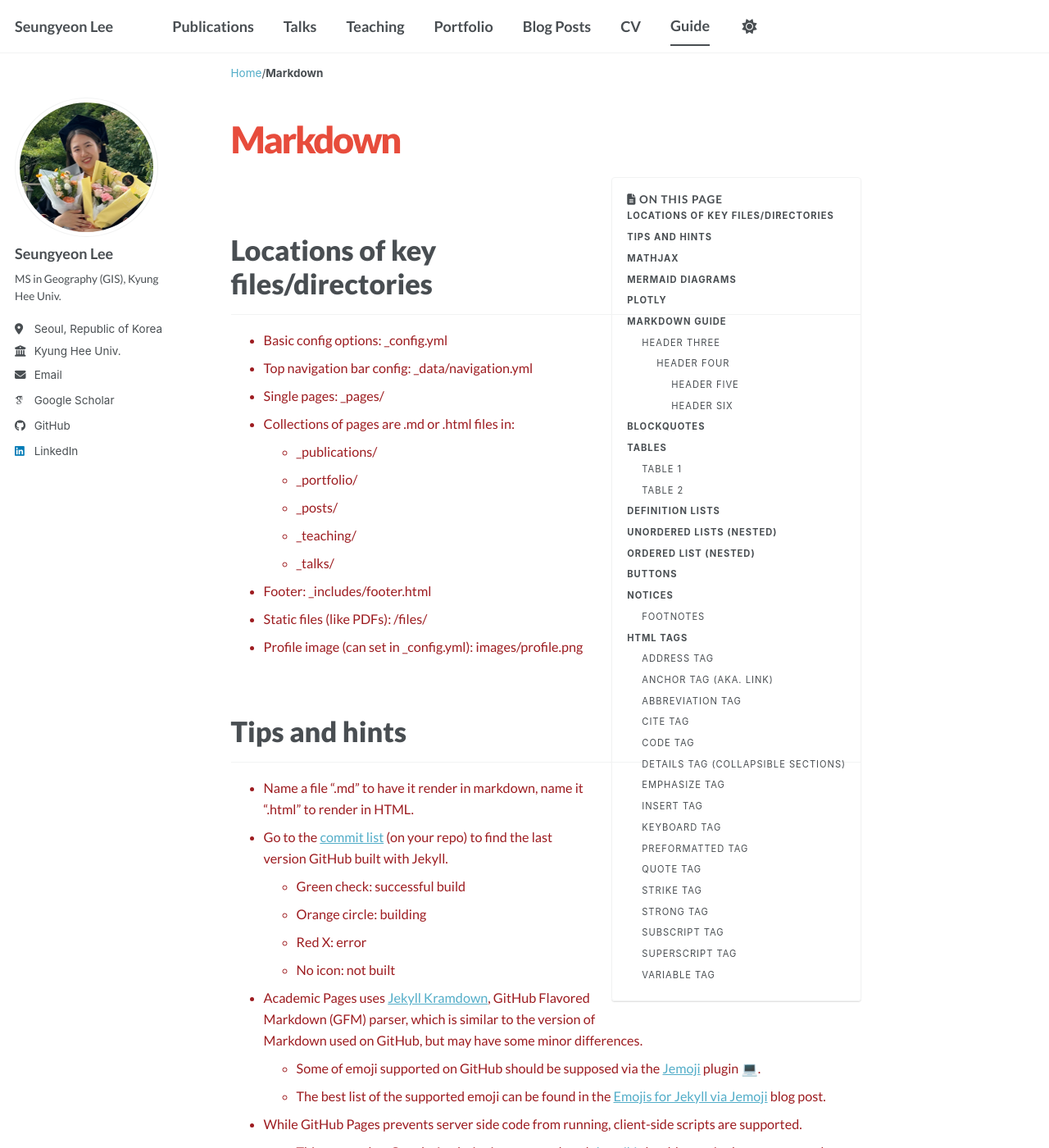
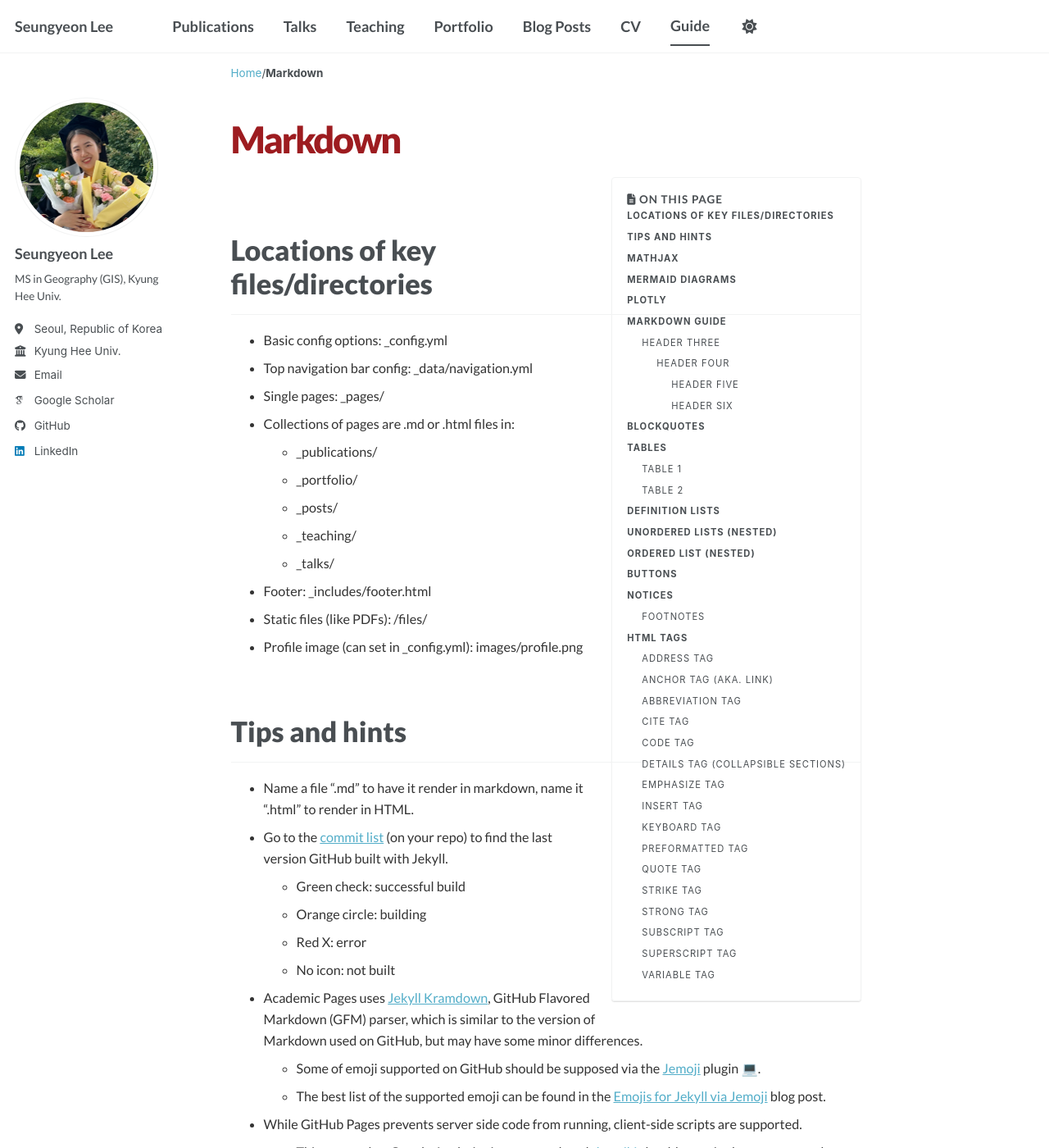
Before and after one commit to seungyeon677/seungyeon677.github.io, a Jekyll site: the page built from _pages/markdown.md, in a window 1280 px wide and 1400 px high. Shown: the whole window at 82% size. Built offline with Jekyll 4.4.1, drawn with Linux system fonts in a browser that asks for light colours; emoji names are drawn with the system emoji font; some web fonts are replaced; a script bundle is joined from its source files by our own code; library files that are not in the unit come from our copies.

Commit message:
Update head.html

```diff
--- a/_includes/head.html
+++ b/_includes/head.html
@@ -36,7 +36,7 @@
     font-size: 2.5rem !important; /* 아주 크게 */
     font-weight: 900 !important;
     letter-spacing: -0.05em; /* 글자 간격을 살짝 좁혀 더 세련되게 */
-    color: #e74c3c !important;
+    color: #9D1C20 !important;
   }
 
   h1, h2 {
@@ -51,7 +51,7 @@
   .page__content blockquote {
     font-size: 0.9rem !important; /* 본문 글자 크기 */
     line-height: 1.6 !important;   /* 줄 간격 */
-    color: #9D1C20 !important;    /* 글자 색상 */
+    color: #333333 !important;    /* 글자 색상 */
   }
 
   /* 4. 하단 푸터 및 기타 요소 */
```
